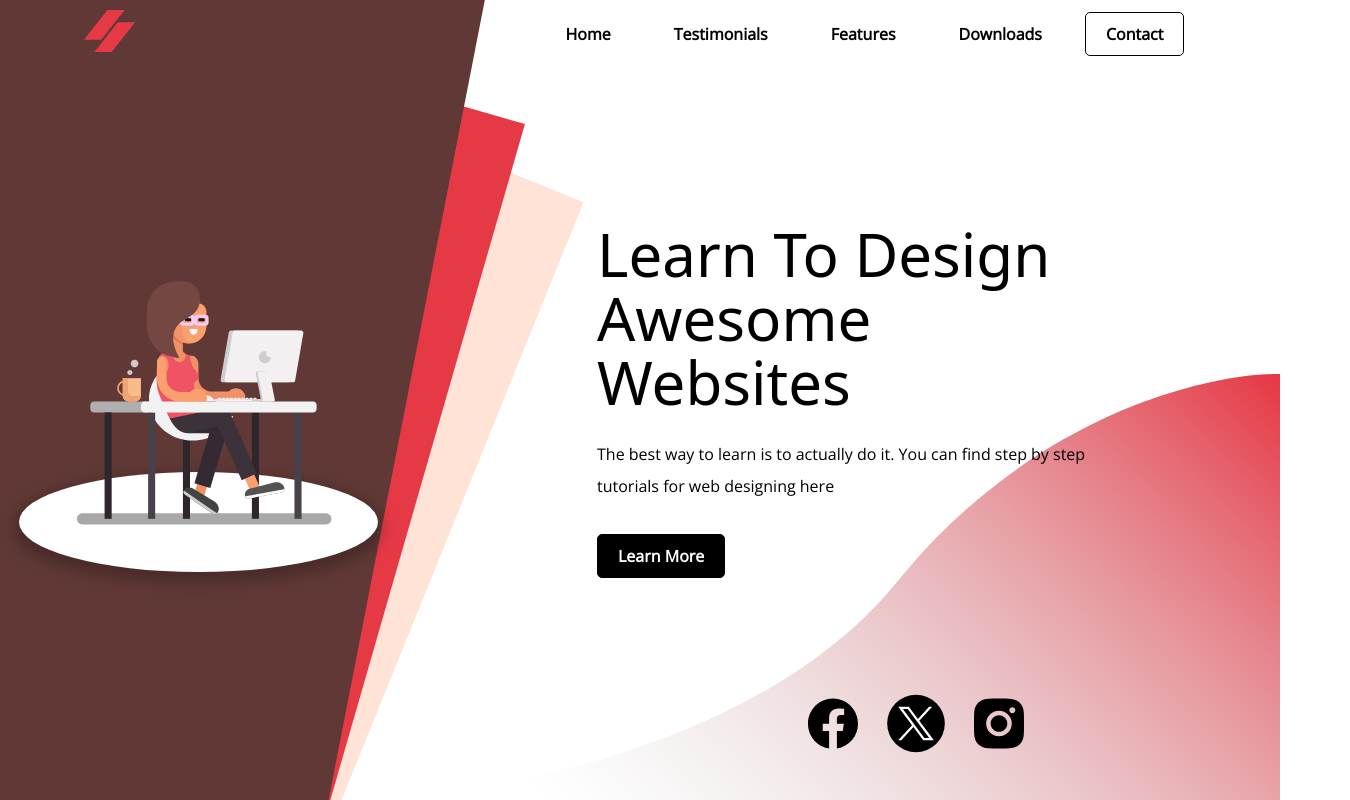
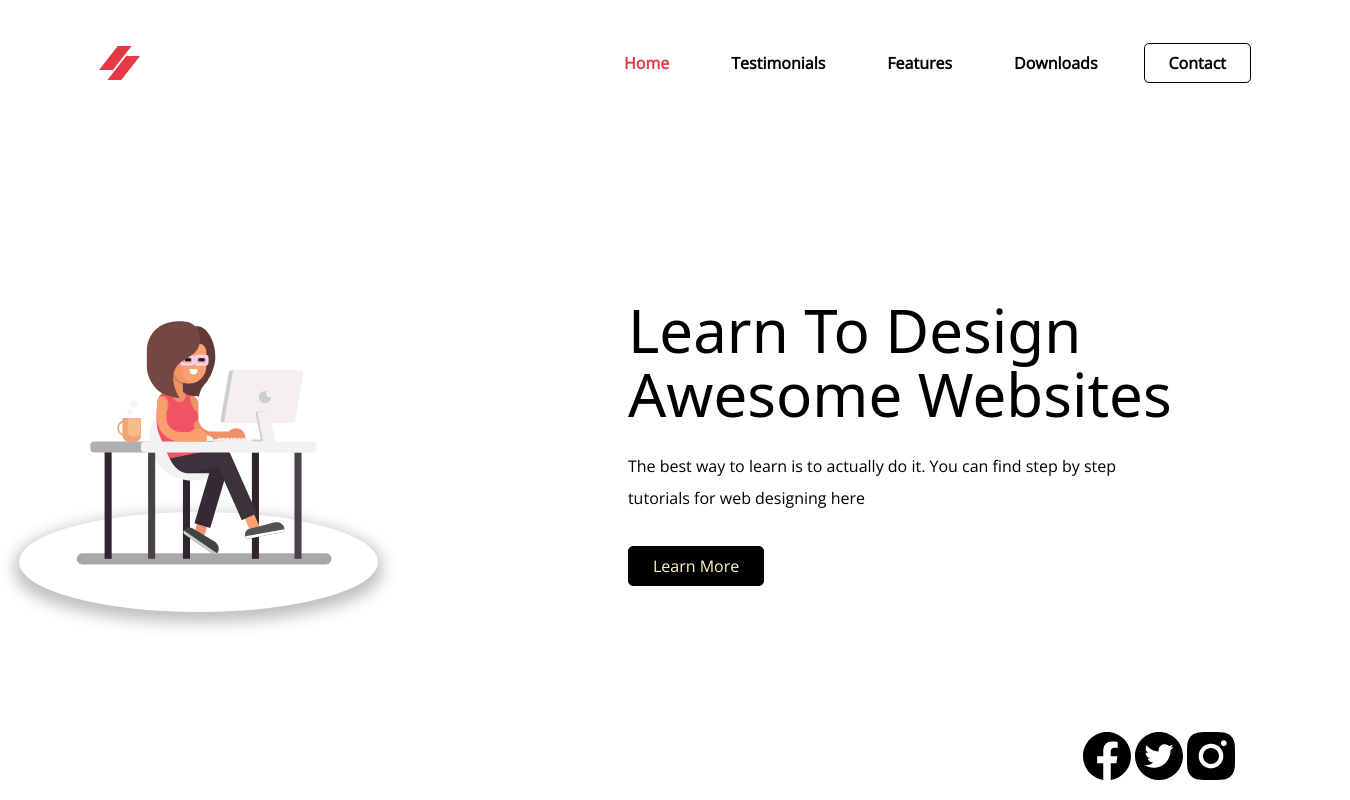
Before and after one commit to ss-malik/landing-page-1, a plain HTML site: page index.html in a window 1280 px wide. Shown: the whole page, 1350 px wide, since content can reach past the window. Drawn offline with nearby package versions, Linux system fonts and the light colour scheme; a web font is replaced by a local one.

Commit message:
new css style from 0 to better understanding

```diff
--- /dev/null
+++ b/css/main-style.css
@@ -0,0 +1,134 @@
+@import url("https://fonts.googleapis.com/css2?family=Oleo+Script+Swash+Caps:wght@400;700&display=swap");
+@import url("https://fonts.googleapis.com/css2?family=Open+Sans:ital@0;1&display=swap");
+
+* {
+  margin: 0;
+  padding: 0;
+  box-sizing: border-box;
+  /* border: 1px solid #000; */
+}
+
+:root {
+  --darkColor: #603936;
+  --main-color: #e63946;
+  --lightColor: #fff9c6;
+}
+
+body {
+  font-family: "Open Sans", sans-serif;
+  font-optical-sizing: auto;
+  font-weight: 400;
+  font-style: normal;
+}
+a {
+  text-decoration: none;
+}
+
+.outer-container {
+  /* background-color: var(--darkColor); */
+  width: 1350px;
+  margin: 0 auto;
+  position: relative;
+}
+
+.outer-container .nav-bar {
+  display: flex;
+  justify-content: space-between;
+  align-items: center;
+  width: 1152px;
+  margin: 42px auto 0;
+}
+
+.nav-bar .logo {
+  width: 41px;
+}
+
+.nav-bar .logo a {
+  display: flex;
+  justify-content: center;
+  align-items: center;
+}
+
+.nav-bar .logo img {
+  width: 100%;
+}
+
+.outer-container .nav-bar ul {
+  list-style: none;
+  display: flex;
+  align-items: center;
+  padding: 4px 0;
+}
+.outer-container .nav-bar ul li {
+  margin-left: 30px;
+  padding: 6px 0px;
+}
+.nav-bar ul li a {
+  padding: 5px 16px;
+  color: #000;
+  font-weight: 900;
+}
+.hamburger-menu {
+  display: none;
+  cursor: pointer;
+  /* z-index: 11; */
+}
+
+.hamburger-menu .bar {
+  width: 28px;
+  height: 2px;
+  background-color: #000;
+  margin: 5px 0;
+}
+
+.btn {
+  padding: 8px 24px !important ;
+  border: 1px solid black;
+  border-radius: 5px;
+}
+.active {
+  color: var(--main-color) !important;
+}
+
+.hero-section {
+  display: flex;
+  align-items: center;
+  height: calc(100vh - 84px);
+  width: 100%;
+}
+
+.hero-img {
+  flex: 1;
+}
+.hero-img img {
+  /* width: 100%; */
+}
+.hero-text {
+  flex: 1.15;
+}
+.hero-text h1 {
+  font-family: "Oleo Script Swash Caps", system-ui;
+  font-weight: 400;
+  font-style: normal;
+  font-size: 60px;
+  line-height: 4rem;
+  margin-bottom: 1.5rem;
+}
+
+.hero-text p {
+  line-height: 2rem;
+  width: 490px;
+  margin-bottom: 2rem;
+}
+
+.dark {
+  background-color: #000;
+  color: var(--lightColor);
+  display: inline-block;
+}
+
+.social-media {
+  position: absolute;
+  right: 115px;
+  bottom: 15px;
+}
--- a/style.css
+++ b/css/style.css
@@ -14,7 +14,10 @@ body {
   font-weight: 400;
   font-style: normal;
 }
-
+.outer-container {
+  width: 1366px;
+  margin: 0 auto;
+}
 .nav-bar {
   display: flex;
   justify-content: space-between;
@@ -71,8 +74,7 @@ body {
   display: flex;
   position: relative;
   min-height: 100vh;
-  max-width: 100vw;
-  width: 100vw;
+  width: 100%;
   /* gap: 180px;
   justify-content: space-between;*/
   background: url(./assests/right-box.svg) no-repeat right bottom/auto;
@@ -82,7 +84,7 @@ body {
   display: flex;
   max-width: 597px;
   width: 100%;
-  justify-content: flex-start;
+  /* justify-content: flex-start; */
   align-items: center;
 }
 
@@ -102,8 +104,8 @@ body {
   display: flex;
   flex-direction: column;
   justify-content: center;
-  align-items: flex-start;
-  flex-basis: 500px;
+  /* align-items: flex-start; */
+  /* flex-basis: 500px; */
 }
 
 .hero-text h1 {
@@ -180,78 +182,4 @@ body {
   transform: translateX(0) !important;
 }
 
-@media (max-width: 1007px) {
-  .nav-bar {
-    padding: 10px 20px;
-  }
-  .nav-bar ul {
-    position: absolute;
-    flex-direction: column;
-    justify-content: center;
-    align-items: center;
-    height: 100vh;
-    width: 100%;
-    top: 0px;
-    left: 0px;
-    transform: translateX(-100%);
-    row-gap: 25px;
-    background-color: aqua;
-    transition: transform 1s ease-in-out;
-    z-index: -2;
-  }
-  .hamburger-menu {
-    display: block;
-  }
-  .hero-text h1 {
-    font-size: 42px;
-  }
-  .bg {
-    left: -300px;
-    /* display: none; */
-  }
-}
-@media (max-width: 640px) {
-  .hero-section {
-    flex-direction: column;
-    justify-content: center;
-    align-items: center;
-    min-height: 100vh;
-    height: 100%;
-    background-size: contain;
-  }
-  .hero-img {
-    justify-content: center;
-  }
-  .social-media {
-    position: static;
-    margin-bottom: 20rem;
-  }
-  .bg {
-    position: fixed;
-    left: -255px;
-    /* top: -200px; */
-  }
-  .bg:nth-child(1) {
-    display: none;
-  }
-  .bg:nth-child(2) {
-    display: none;
-  }
-  .hero-text {
-    display: flex;
-    flex-direction: column;
-    justify-content: center;
-    align-items: center;
-    flex-basis: 450px;
-  }
-  .hero-text p {
-    max-width: 400px;
-    padding: 1rem;
-  }
-}
-
-@media (min-width: 1367px) {
-  .hero-section {
-    justify-content: space-around;
-  }
-}
+/*
--- a/index.html
+++ b/index.html
@@ -3,15 +3,18 @@
   <head>
     <meta charset="UTF-8" />
     <meta name="viewport" content="width=device-width, initial-scale=1.0" />
-    <link rel="stylesheet" href="style.css" />
+    <link rel="stylesheet" href="/css/main-style.css" />
     <title>Practice Landing Page</title>
   </head>
   <body>
     <div class="outer-container">
       <nav class="nav-bar">
-        <a href="#"><img src="./assests/Logo.svg" alt="logo" /></a>
+        <div class="logo">
+          <a href="#"><img src="./assests/Logo.svg" alt="logo" /></a>
+        </div>
+
         <ul>
-          <li><a href="#">Home</a></li>
+          <li><a class="active" href="#">Home</a></li>
           <li><a href="#">Testimonials</a></li>
           <li><a href="#">Features</a></li>
           <li><a href="#">Downloads</a></li>
@@ -25,9 +28,9 @@
       </nav>
       <div class="hero-section">
         <div class="hero-img">
-          <img class="bg" src="./assests/left-box3.svg" alt="background-img" />
+          <!-- <img class="bg" src="./assests/left-box3.svg" alt="background-img" />
           <img class="bg" src="./assests/left-box2.svg" alt="background-img" />
-          <img class="bg" src="./assests/left-box1.svg" alt="background-img" />
+          <img class="bg" src="./assests/left-box1.svg" alt="background-img" /> -->
           <img class="main" src="./assests/1.svg" alt="hero-img" />
         </div>
         <div class="hero-text">
@@ -39,19 +42,20 @@
             The best way to learn is to actually do it. You can find step by
             step tutorials for web designing here
           </p>
-          <a class="btn-dark" href="#">Learn More</a>
+          <a class="btn dark" href="#">Learn More</a>
         </div>
-        <div class="social-media">
-          <img src="./assests/social-facebook.svg" alt="" />
-          <img src="./assests/twitter-x-seeklogo-3.svg" alt="" />
-          <img src="./assests/social-instagram.svg" alt="" />
-        </div>
+
         <!-- <img
           class="right-bg"
           src="./assests/right-box.svg"
           alt="background-img"
         /> -->
       </div>
+      <div class="social-media">
+        <img src="./assests/social-facebook.svg" alt="" />
+        <img src="./assests/social-tweeter.svg" alt="" />
+        <img src="./assests/social-instagram.svg" alt="" />
+      </div>
     </div>
     <script src="./index.js"></script>
   </body>
```
